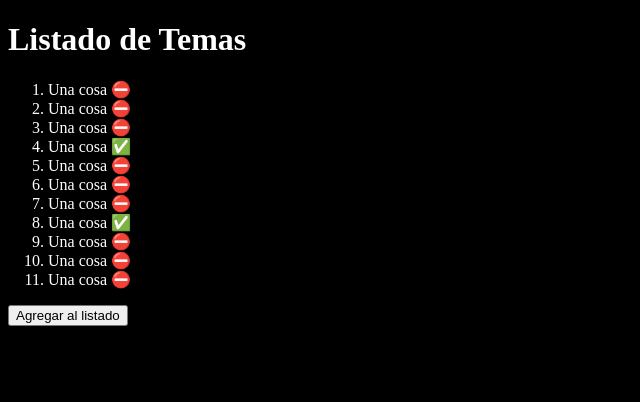
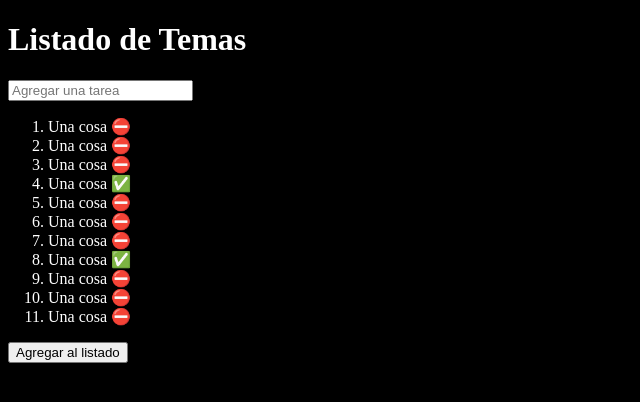
Before and after one commit to Hensahi/estudio-react, a React (Vite) app: page / in a window 1280 px wide. Shown: the top 402 px of the page, without its empty margins (0-640 px from the left). Built offline with nearby package versions, Linux system fonts and the light colour scheme.

Commit message:
estudios de hoy

```diff
--- a/src/ListadoApp.jsx
+++ b/src/ListadoApp.jsx
@@ -1,4 +1,5 @@
 import { useState } from "react"
+import { AgregarTarea } from "./componentes/AgregarTarea"
 
 const Items = ({descripcion, visto}) => {
   return(<li>{descripcion} {visto ? "✅" : "⛔"} </li>)
@@ -30,6 +31,7 @@ export const ListadoApp = () => {
   return (
     <>
     <h1>Listado de Temas</h1>
+      <AgregarTarea agregarTarea = {setArreglo} />
       <ol>
         {arreglo.map(item => <Items key={item.visto} descripcion={item.descripcion} visto={item.visto} ></Items>)}
       </ol>
--- /dev/null
+++ b/src/componentes/AgregarTarea.jsx
@@ -0,0 +1,34 @@
+import React, { useState } from "react";
+
+export const AgregarTarea = ({agregarTarea}) => {
+
+    const [inputValue, setInputValue] = useState("");
+    const onInputChange = (e) => {
+        setInputValue(e.target.value);
+        console.log(inputValue)
+    }
+
+    const envio = {
+        descripcion: inputValue,
+        done: false
+    }
+
+    const handleSubmit = (e) => {
+        e.preventDefault();
+        console.log(inputValue);
+        agregarTarea(tarea => [...tarea, envio])
+    }
+  return (
+    <form onSubmit={handleSubmit}>
+
+        <input
+          type="text"
+          name="agregarTarea"
+          id="agregarTarea"
+          placeholder="Agregar una tarea"
+          value={inputValue}
+          onChange={onInputChange}
+        />
+    </form>
+  );
+};
```
Also changed, not shown: 1 other file (tests, documents, lock files or other folders).
